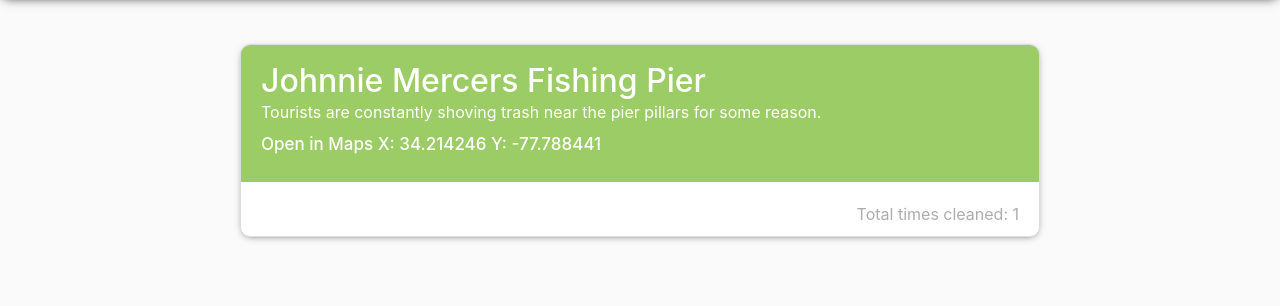
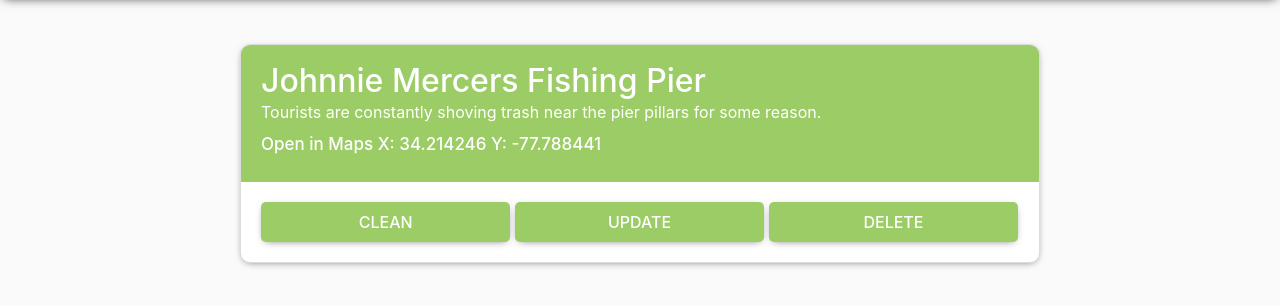
Before and after one commit to Kameron2442/Epic-Project, a Django app: page /post/0753d3ef-630e-4f0e-b0ef-b71a56f60770/ in a window 1280 px wide. Shown: the part 56-362 px from the top of the page. Run offline with Django 3.2, Linux system fonts and the light colour scheme; data comes from the database, SQL or seed files in the repository; both versions use the stored data as it was after the commit; some libraries are stand-ins or nearby versions.

Commit message:
Added buttons to post, update, del

```diff
--- a/blog/templates/blog/base.html
+++ b/blog/templates/blog/base.html
@@ -33,7 +33,7 @@
             <!-- Navbar Right Side -->
             <div class="navbar-nav">
               {% if user.is_authenticated %}
-              <a class="nav-item nav-link padl" href="#">Post Location</a>
+              <a class="nav-item nav-link padl" href="{%url 'post-create'%}">Post Location</a>
               <a class="nav-item nav-link padl" href="#">Post Cleaned</a>
               <a class="nav-item nav-link padl" href="/logout">Logout</a>
               {% else %}
--- a/blog/templates/blog/location_detail.html
+++ b/blog/templates/blog/location_detail.html
@@ -1,5 +1,23 @@
 {% extends "blog/base.html" %}
 {% block content %}
+
+<style>
+
+body article .btnObj{
+    width: 32.9%;
+    display: inline-block;
+    text-align: center;
+    padding-top: 8px;
+    padding-bottom: 8px;
+    background-color: #9CCC65;
+    border-radius: 5px;
+    margin-bottom: 10px;
+    box-shadow: 0 2px 8px -4px rgba(0, 0, 0, 0.7);
+    font-weight: 500;
+
+}
+
+</style>
 
         <article class="media content-section">
           <div class="media-body">
@@ -8,9 +26,11 @@
             <p class="article-content less-padding">{{object.description}}</p>
             <a class="mr-2 clr" target="_blank" href="https://www.google.com/maps/place/{{loc.x_cord}},{{loc.y_cord}}">Open in Maps X: {{object.x_cord}} Y: {{object.y_cord}}</a>
             </div>
-
-
-            <p class = "lowercount">Total times cleaned: {{object.times_cleaned}}</p>
+            <div>
+              <a class = "btnObj" href="">CLEAN</a>
+              <a class = "btnObj" href="{% url 'post-update' object.l_id %}">UPDATE</a>
+              <a class = "btnObj" href="{% url 'post-delete' object.l_id %}">DELETE</a>
+            </div>
           </div>
         </article>
 
```
Also changed, not shown: blog/templates/blog/location_form.html (+2 -5 lines), db.sqlite3.
